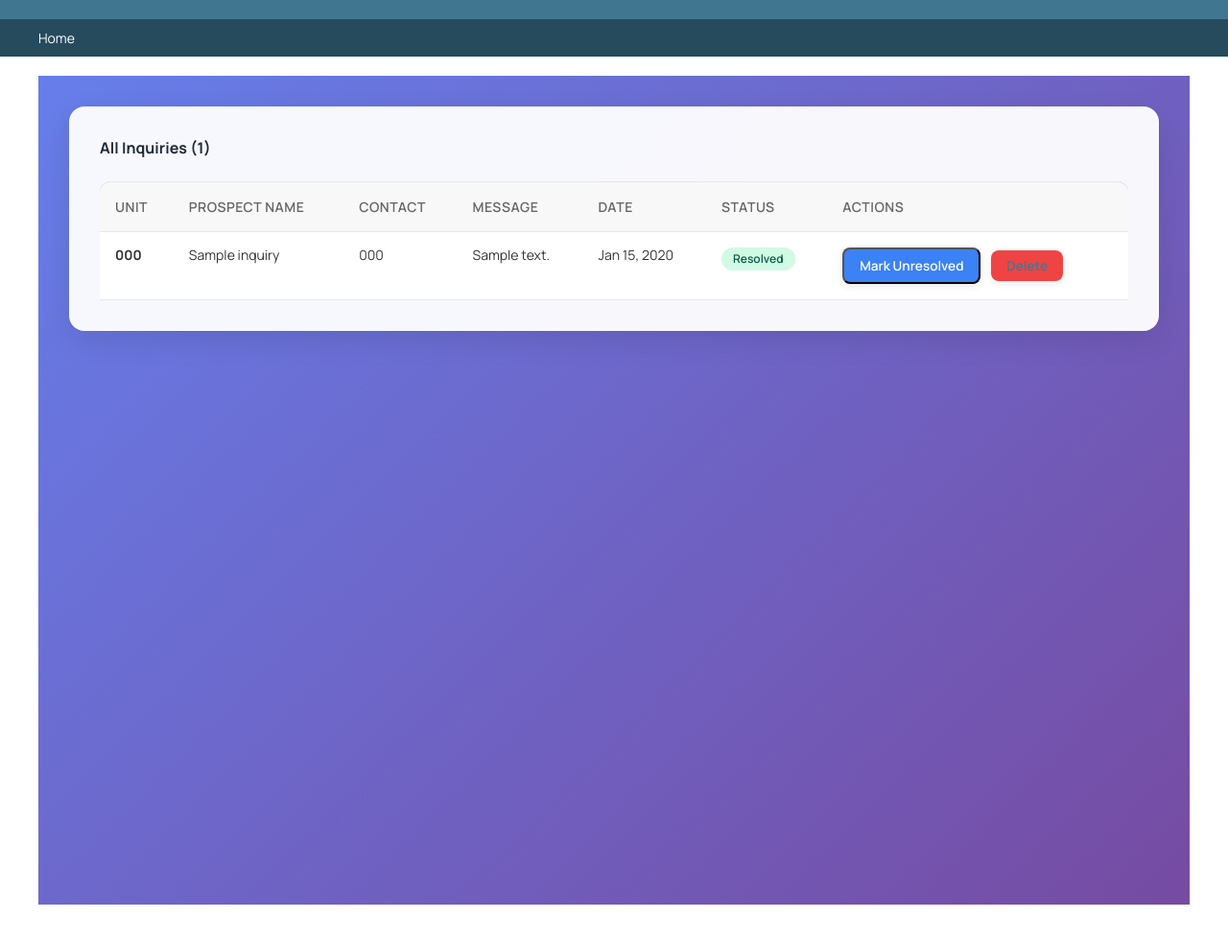
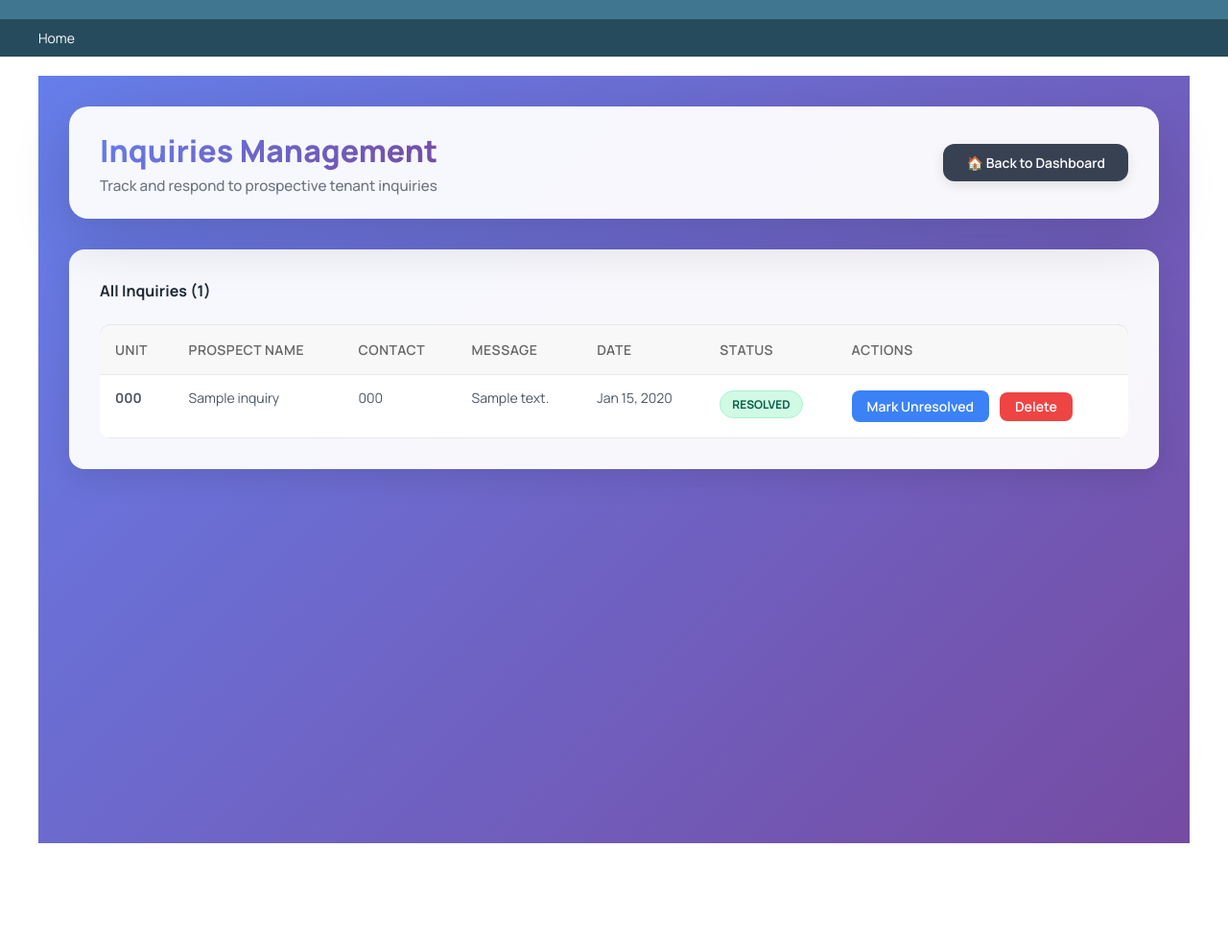
Before and after one commit to phlppdsqtd/NorthLink, a Django app: page /admin-dashboard/inquiries/ in a window 1280 px wide. Shown: the whole page at 96% size. After the commit the page ends 879 px from the top, so only its background shows below. Run offline with Django 5.2, Linux system fonts and the light colour scheme; a user stored in the database is signed in; tables that the repository leaves empty hold one stand-in row (values such as "Sample post"); some libraries are stand-ins or nearby versions.

Commit message:
Updated inquiry_list

```diff
--- a/templates/admin_dashboard/inquiry_list.html
+++ b/templates/admin_dashboard/inquiry_list.html
@@ -5,27 +5,67 @@
 <style>
     @import url('https://fonts.googleapis.com/css2?family=Manrope:wght@400;500;600;700;800&display=swap');
 
+    /* Color Variables for Light/Dark Mode auto-switching */
+    :root {
+        --card-bg: rgba(255, 255, 255, 0.95);
+        --text-primary: #1f2937;
+        --text-secondary: #6b7280;
+        --border-color: #e5e7eb;
+        --hover-bg: #f3f4f6;
+        --table-text: #4b5563;
+    }
+
+    /* Automatically switch to dark theme if system is dark */
+    @media (prefers-color-scheme: dark) {
+        :root {
+            --card-bg: rgba(15, 23, 42, 0.95); /* Deep dark blue/black */
+            --text-primary: #ffffff; /* White font on black background */
+            --text-secondary: #94a3b8;
+            --border-color: #334155;
+            --hover-bg: #1e293b;
+            --table-text: #e2e8f0;
+        }
+    }
+
     * {
         font-family: 'Manrope', sans-serif;
+        box-sizing: border-box;
     }
 
     .admin-container {
         background: linear-gradient(135deg, #667eea 0%, #764ba2 100%);
         min-height: 100vh;
         padding: 2rem;
+        display: flex;
+        flex-direction: column;
+        align-items: center;
     }
 
+    /* Standardized Header */
     .admin-header {
-        background: rgba(255, 255, 255, 0.95);
+        background: var(--card-bg);
         backdrop-filter: blur(10px);
         border-radius: 20px;
-        padding: 2rem;
+        padding: 1.5rem 2rem;
         margin-bottom: 2rem;
         box-shadow: 0 20px 60px rgba(0, 0, 0, 0.15);
+        display: flex;
+        justify-content: space-between;
+        align-items: center;
+        width: 100%;
+        max-width: 1200px;
+        flex-wrap: wrap;
+        gap: 1rem;
+        transition: background-color 0.3s ease;
+    }
+
+    .header-text {
+        display: flex;
+        flex-direction: column;
     }
 
     .admin-title {
-        font-size: 2.5rem;
+        font-size: 2rem;
         font-weight: 800;
         background: linear-gradient(135deg, #667eea 0%, #764ba2 100%);
         -webkit-background-clip: text;
@@ -34,23 +74,72 @@
     }
 
     .admin-subtitle {
-        color: #6b7280;
-        font-size: 1rem;
-        margin-top: 0.5rem;
+        color: var(--text-secondary);
+        font-size: 0.95rem;
+        margin-top: 0.25rem;
+        font-weight: 500;
     }
 
+    .btn-dashboard {
+        background: #374151;
+        color: white !important;
+        padding: 0.6rem 1.5rem;
+        border-radius: 12px;
+        text-decoration: none !important;
+        font-weight: 600;
+        display: inline-flex;
+        align-items: center;
+        gap: 0.5rem;
+        box-shadow: 0 4px 12px rgba(0, 0, 0, 0.1);
+        transition: all 0.3s ease;
+        white-space: nowrap;
+    }
+
+    .btn-dashboard:hover {
+        background: #1f2937;
+        transform: translateY(-2px);
+        box-shadow: 0 6px 20px rgba(0, 0, 0, 0.15);
+    }
+
+    /* Content Card */
     .content-card {
-        background: rgba(255, 255, 255, 0.95);
+        background: var(--card-bg);
         border-radius: 16px;
         padding: 2rem;
         box-shadow: 0 10px 30px rgba(0, 0, 0, 0.1);
         margin-bottom: 2rem;
+        width: 100%;
+        max-width: 1200px;
+        transition: background-color 0.3s ease;
+    }
+
+    .card-header {
+        display: flex;
+        justify-content: space-between;
+        align-items: center;
+        margin-bottom: 1.5rem;
+        flex-wrap: wrap;
+        gap: 1rem;
+    }
+
+    .card-title {
+        margin: 0;
+        color: var(--text-primary);
+        font-weight: 700;
+    }
+
+    /* Responsive Table Wrapper */
+    .table-responsive {
+        overflow-x: auto;
+        width: 100%;
+        border-radius: 12px;
     }
 
     .data-table {
         width: 100%;
         border-collapse: separate;
         border-spacing: 0;
+        min-width: 800px;
     }
 
     .data-table thead {
@@ -67,83 +156,88 @@
         letter-spacing: 0.5px;
     }
 
-    .data-table th:first-child {
-        border-radius: 12px 0 0 0;
-    }
+    .data-table th:first-child { border-radius: 12px 0 0 0; }
+    .data-table th:last-child { border-radius: 0 12px 0 0; }
 
-    .data-table th:last-child {
-        border-radius: 0 12px 0 0;
-    }
-
-    .data-table tbody tr {
+    .data-table td {
+        padding: 1rem;
+        border-bottom: 1px solid var(--border-color);
+        font-size: 0.875rem;
+        color: var(--table-text);
         transition: all 0.2s ease;
     }
 
-    .data-table tbody tr:hover {
-        background: #f9fafb;
+    .data-table tbody tr:hover td {
+        background-color: var(--hover-bg);
+        color: var(--text-primary);
     }
 
-    .data-table td {
-        padding: 1rem;
-        border-bottom: 1px solid #e5e7eb;
-        font-size: 0.875rem;
+    /* Badges */
+    .status-badge {
+        display: inline-flex;
+        padding: 0.35rem 0.75rem;
+        border-radius: 9999px;
+        font-size: 0.75rem;
+        font-weight: 700;
+        text-transform: uppercase;
     }
 
-    .status-badge {
-        display: inline-block;
-        padding: 0.25rem 0.75rem;
-        border-radius: 12px;
-        font-size: 0.75rem;
+    .status-resolved { background: #d1fae5; color: #065f46; border: 1px solid #a7f3d0; }
+    .status-unresolved { background: #fef3c7; color: #92400e; border: 1px solid #fde68a; }
+
+    /* Buttons */
+    .action-btn {
+        padding: 0.45rem 1rem;
+        border-radius: 8px;
         font-weight: 600;
+        text-decoration: none !important;
+        font-size: 0.875rem;
+        display: inline-flex;
+        transition: all 0.3s ease;
+        border: none;
+        cursor: pointer;
     }
 
-    .status-unresolved {
-        background: #fef3c7;
-        color: #92400e;
+    .btn-resolve { background: #3b82f6; color: white !important; margin-right: 0.5rem; }
+    .btn-resolve:hover { background: #2563eb; transform: translateY(-2px); }
+
+    .btn-delete { background: #ef4444; color: white !important; }
+    .btn-delete:hover { background: #dc2626; transform: translateY(-2px); }
+
+    .empty-state {
+        color: var(--text-secondary);
+        text-align: center;
+        padding: 2rem;
     }
 
-    .status-resolved {
-        background: #d1fae5;
-        color: #065f46;
-    }
-
-    .action-btn {
-        padding: 0.5rem 1rem;
-        border-radius: 8px;
-        text-decoration: none;
-        font-weight: 600;
-        font-size: 0.85rem;
-        transition: all 0.3s ease;
-        display: inline-block;
-        margin-right: 0.5rem;
-        box-shadow: 0 2px 8px rgba(0, 0, 0, 0.1);
-    }
-
-    .action-btn:hover {
-        transform: translateY(-2px);
-        box-shadow: 0 4px 12px rgba(0, 0, 0, 0.15);
-    }
-
-    .btn-resolve {
-        background: #3b82f6;
-        color: white;
-    }
-
-    .btn-delete {
-        background: #ef4444;
-        color: white;
+    /* Mobile Queries */
+    @media (max-width: 768px) {
+        .admin-container { padding: 1rem; }
+        .admin-header { flex-direction: column; text-align: center; }
+        .btn-dashboard { width: 100%; justify-content: center; }
+        .card-header { flex-direction: column; align-items: flex-start; }
     }
 </style>
 {% endblock %}
 
 {% block content %}
 <div class="admin-container">
-    <!-- Inquiries Table -->
+
+    <div class="admin-header">
+        <div class="header-text">
+            <h1 class="admin-title">Inquiries Management</h1>
+            <div class="admin-subtitle">Track and respond to prospective tenant inquiries</div>
+        </div>
+        <a href="/admin-dashboard/" class="btn-dashboard">🏠 Back to Dashboard</a>
+    </div>
+
     <div class="content-card">
-        <div style="display: flex; justify-content: space-between; align-items: center; margin-bottom: 1.5rem;">
-            <h2 style="margin: 0; color: #1f2937; font-weight: 700;">All Inquiries ({{ inquiries|length }})</h2>
+        <div class="card-header">
+            <h2 class="card-title">All Inquiries ({{ inquiries|length }})</h2>
         </div>
+
         {% if inquiries %}
+        <div class="table-responsive">
             <table class="data-table">
                 <thead>
                     <tr>
@@ -184,8 +278,9 @@
                     {% endfor %}
                 </tbody>
             </table>
+        </div>
         {% else %}
-        <p style="color: #6b7280; text-align: center; padding: 2rem;">No inquiries found.</p>
+        <p class="empty-state">No inquiries found.</p>
         {% endif %}
     </div>
 </div>
--- a/tenants/templates/tenants/login.html
+++ b/tenants/templates/tenants/login.html
@@ -3,7 +3,7 @@
 <head>
     <meta charset="UTF-8">
     <meta name="viewport" content="width=device-width, initial-scale=1.0">
-    <title>Tenant Login</title>
+    <title>Login</title>
     <script src="https://cdn.tailwindcss.com"></script>
 </head>
 <body class="bg-gray-50 min-h-screen flex items-center justify-center p-6">
```
Also changed, not shown: generate_dummy_data.py (added, +149 -0 lines). Lines whose indentation alone changed are shown as unchanged.
